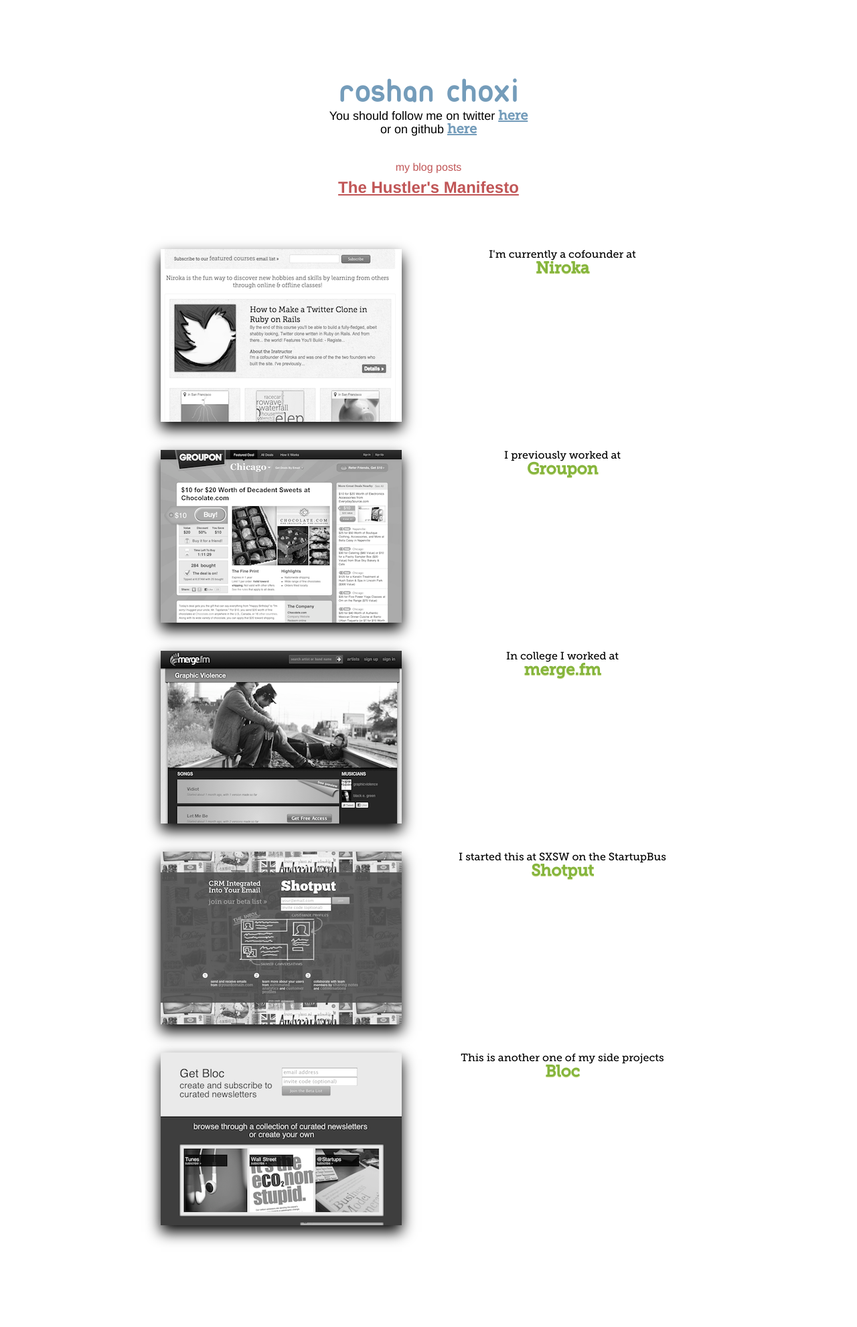
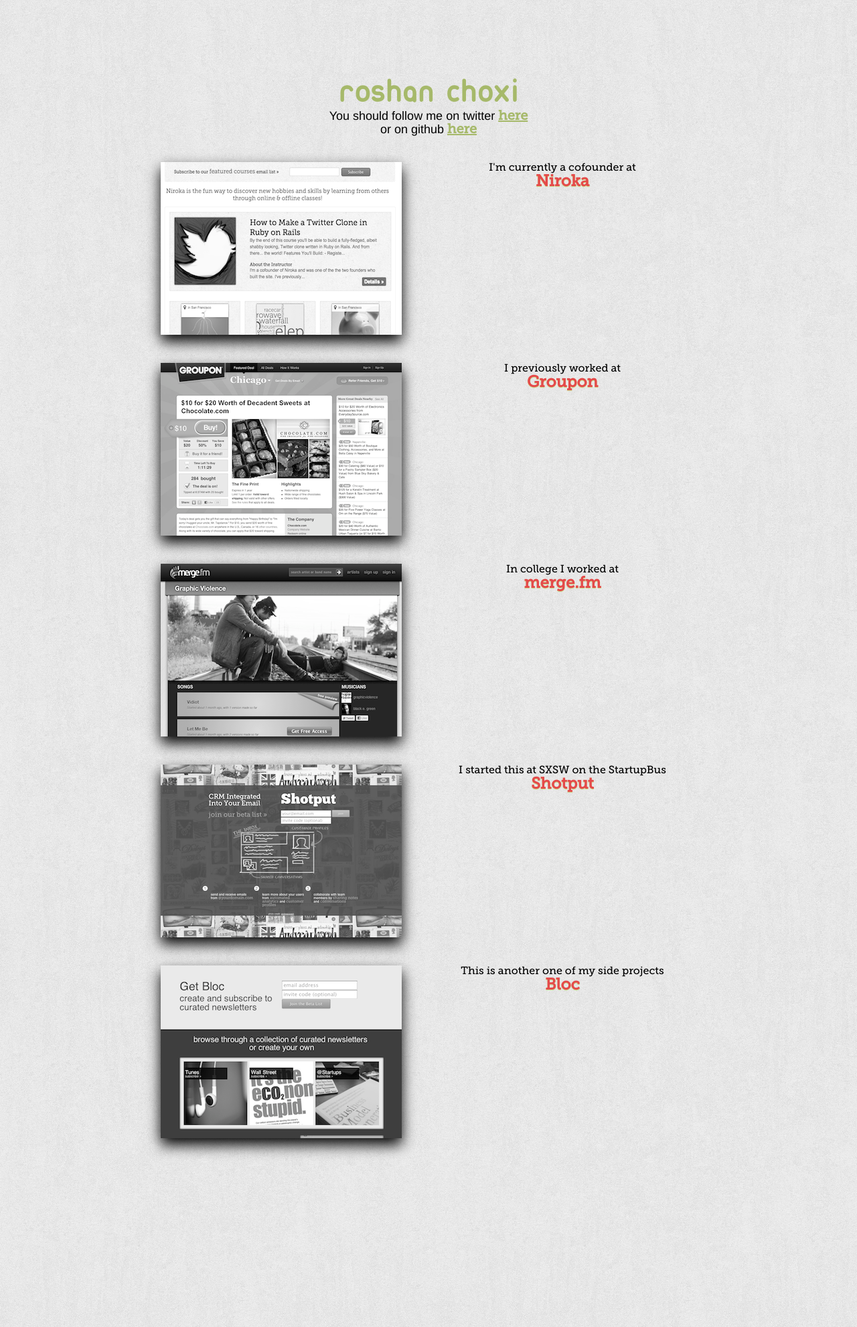
Before and after one commit to choxi/choxi.github.com, a Jekyll site: the page built from index.html, in a window 1280 px wide. Shown: the whole page at 67% size. Built offline with Jekyll 4.4.1, drawn with Linux system fonts in a browser that asks for light colours; nearby versions of some CDN libraries.

Commit message:
Wallpaper

```diff
--- a/_includes/header.html
+++ /dev/null
@@ -1,3 +0,0 @@
-<h1>
-  Roshan Choxi
-</h1>
--- a/_layouts/default.html
+++ b/_layouts/default.html
@@ -4,14 +4,12 @@
     <link rel="stylesheet" href="/css/syntax.css" type="text/css" media="screen" title="no title" charset="utf-8" />
     <link rel="stylesheet" href="/css/main.css" type="text/css" media="screen" title="no title" charset="utf-8" />
     <meta name="google-site-verification" content="WoRj5726Vv0IX8yt_vGrUrYRLHqPshAOhYbGZ36ND3o" />
-    <script src="http://ajax.googleapis.com/ajax/libs/jquery/1.5/jquery.min.js"></script>
     {% include analytics.html %}
   </head>
 
   <body>
     <div id="container">
       <div id="header">
-        {% include header.html %}
       </div>
       <div id="content">
         {{ content }}
--- a/css/main.css
+++ b/css/main.css
@@ -65,23 +65,24 @@
 
 html, body {
   font-family: Helvetica Neue, Helvetica, Arial;
-  width: 100%; }
+  width: 100%;
+  background: url("/images/soft_wallpaper.png") repeat; }
 
 a {
   text-decoration: none;
   font-weight: bold;
-  color: #749cba; }
+  color: #a6b96a; }
   a:hover {
-    color: #96b4cb; }
+    color: #bbc98d; }
 
 .primary_font, h1 {
   font-family: Ubuntu-Title, Helvetica Neue, Helvetica, arial, sans-serif; }
 
-.secondary_font, #header #social_links, .post .title {
+.secondary_font, #name #social_links, .post .title {
   font-family: Melbourne, Helvetica Neue, Helvetica, arial, sans-serif; }
 
 h1 {
-  color: #749cba;
+  color: #a6b96a;
   font-size: 52px;
   text-transform: lowercase; }
 
@@ -95,33 +96,20 @@
   width: 800px;
   margin: 110px auto; }
 
-#header {
+#name {
   margin-top: 8px;
   text-align: center; }
-  #header #social_links {
+  #name #social_links {
     list-style: none;
     clear: both; }
-    #header #social_links li {
+    #name #social_links li {
       font-size: 20px;
       display: inline; }
-      #header #social_links li a {
+      #name #social_links li a {
         color: black;
         -webkit-transition: color 0.3s ease-in; }
-        #header #social_links li a:hover {
-          color: #3366ff; }
-
-#blog_posts {
-  text-align: center;
-  margin-bottom: 80px;
-  color: #c05556; }
-  #blog_posts p {
-    margin-bottom: 10px; }
-  #blog_posts a {
-    color: #c05556;
-    font-size: 24px;
-    text-decoration: underline; }
-    #blog_posts a:hover {
-      color: #ce7a7b; }
+        #name #social_links li a:hover {
+          color: #3aa0b6; }
 
 #projects {
   width: 100%; }
@@ -134,11 +122,11 @@
       margin-bottom: 10px;
       font-family: Museo Slab; }
       #projects .project .caption .company {
-        color: #85b53d;
+        color: #e54a4a;
         font-size: 24px;
         text-shadow: #c8d885 0px 1px 1px; }
         #projects .project .caption .company:hover {
-          color: #9dc85d; }
+          color: #eb7777; }
     #projects .project a {
       width: 360px; }
     #projects .project .graphic {
@@ -179,17 +167,17 @@
 
 .pretty a {
   font-family: Museo Slab;
-  color: #85b53d;
+  color: #e54a4a;
   font-size: 30px;
   text-shadow: #c8d885 0px 1px 1px; }
   .pretty a:hover {
-    color: #9dc85d; }
+    color: #eb7777; }
 
 .post {
   padding: 10px 0 70px 0;
   border-top: 1px solid black; }
   .post .title {
     font-weight: bold;
-    color: #749cba;
+    color: #a6b96a;
     font-size: 36px;
     margin-bottom: 25px; }
--- a/index.html
+++ b/index.html
@@ -3,15 +3,10 @@
   layout: default
 ---
 
+<div id="name"> <h1>Roshan Choxi</h1> </div>
 <div id="follow_me">
   <p>You should follow me on twitter <a href="http://twitter.com/choxi">here</a></p>
   <p>or on github <a href="http://github.com/choxi">here</a></p>
-</div>
-<div id="blog_posts">
-  <p>my blog posts</p>
-  <ul>
-    <li><a href="http://blog.niroka.com/post/12253356252/the-hustlers-manifesto">The Hustler's Manifesto</a></li>
-  </ul>
 </div>
 <div id="projects">
   <div id="niroka" class="project">
```
Also changed, not shown: sass/main.sass (+14 -27 lines), images/soft_wallpaper.png (added), 1 other file.
